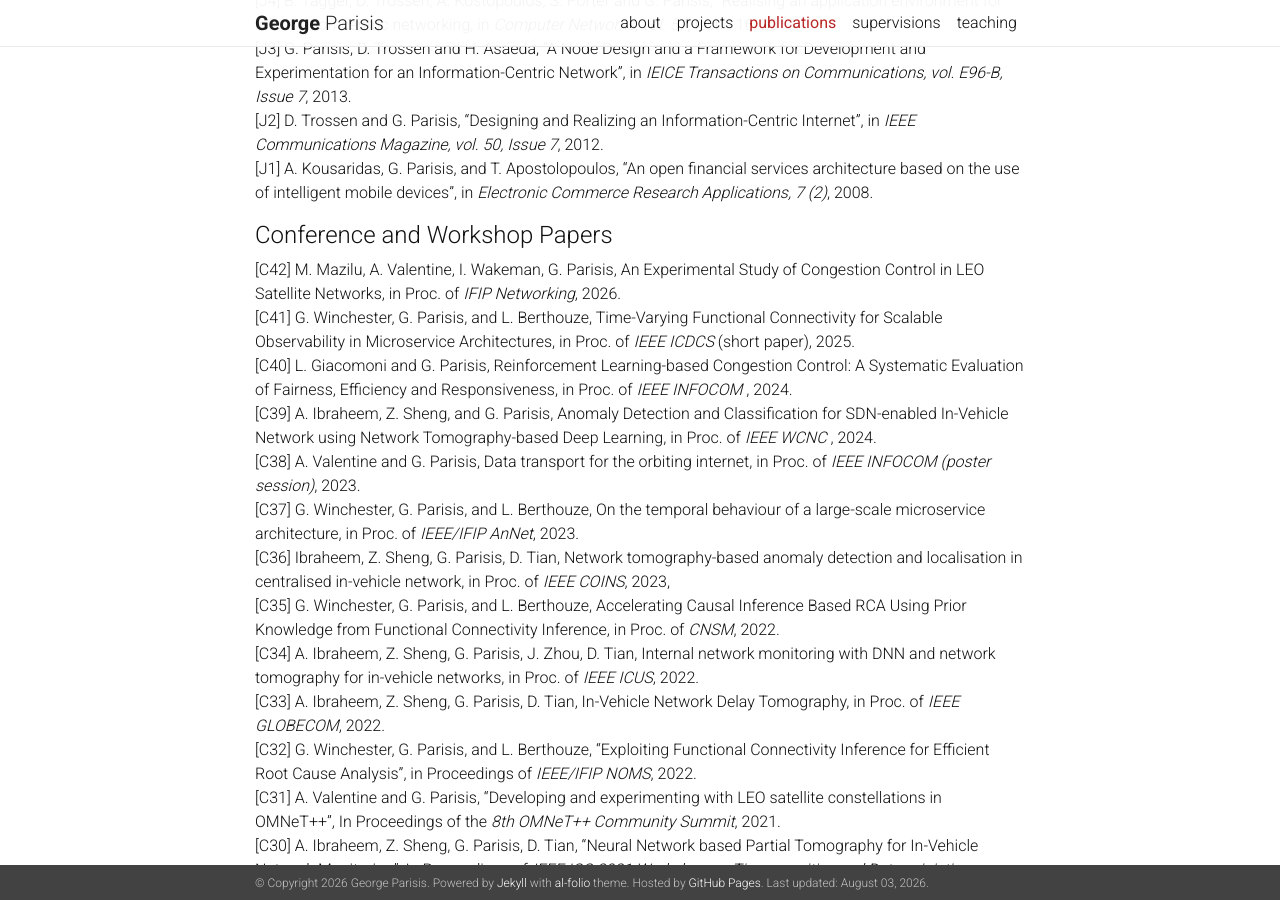
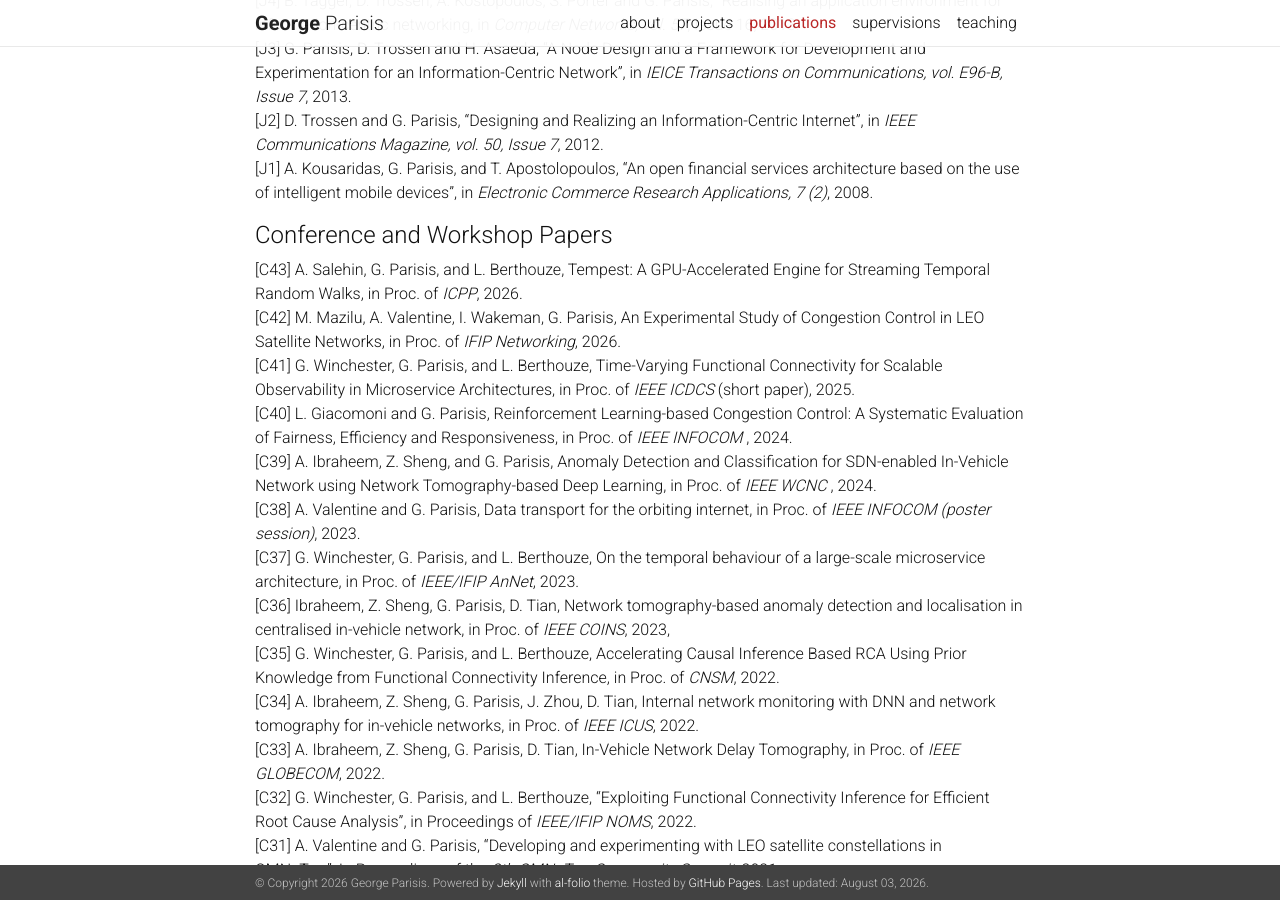
Before and after one commit to georgeparisis/georgeparisis.github.io, a Jekyll site: the page built from _pages/publications.md, in a window 1280 px wide and 900 px high, scrolled down 912 px. Built offline with Jekyll 4.4.1, drawn with Linux system fonts in a browser that asks for light colours; nearby versions of some CDN libraries; a style sheet for code colours, icons or effects is not loaded.

Commit message:
Update publications.md

```diff
--- a/_pages/publications.md
+++ b/_pages/publications.md
@@ -42,6 +42,8 @@ nav: true
 [J1] A. Kousaridas, G. Parisis, and T. Apostolopoulos, "An open financial services architecture based on the use of intelligent mobile devices", in *Electronic Commerce Research Applications, 7 (2)*, 2008.
 
 #### Conference and Workshop Papers
+[C43] A. Salehin, G. Parisis, and L. Berthouze, Tempest: A GPU-Accelerated Engine for Streaming Temporal Random Walks, in Proc. of *ICPP*, 2026.
+<br>
 [C42] M. Mazilu, A. Valentine, I. Wakeman, G. Parisis, An Experimental Study of Congestion Control in LEO Satellite Networks, in Proc. of *IFIP Networking*, 2026.
 <br>
 [C41] G. Winchester, G. Parisis, and L. Berthouze, Time-Varying Functional Connectivity for Scalable Observability in Microservice Architectures, in Proc. of *IEEE ICDCS* (short paper), 2025.
```
